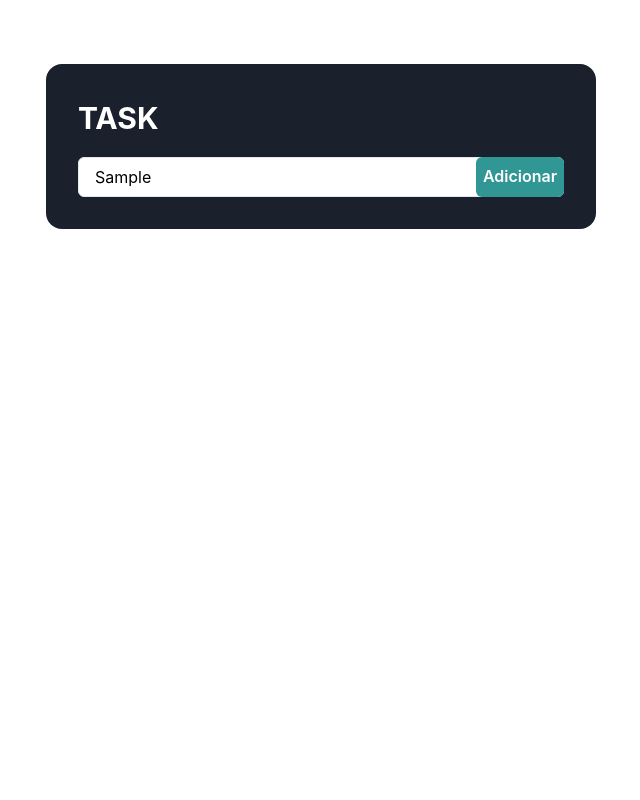
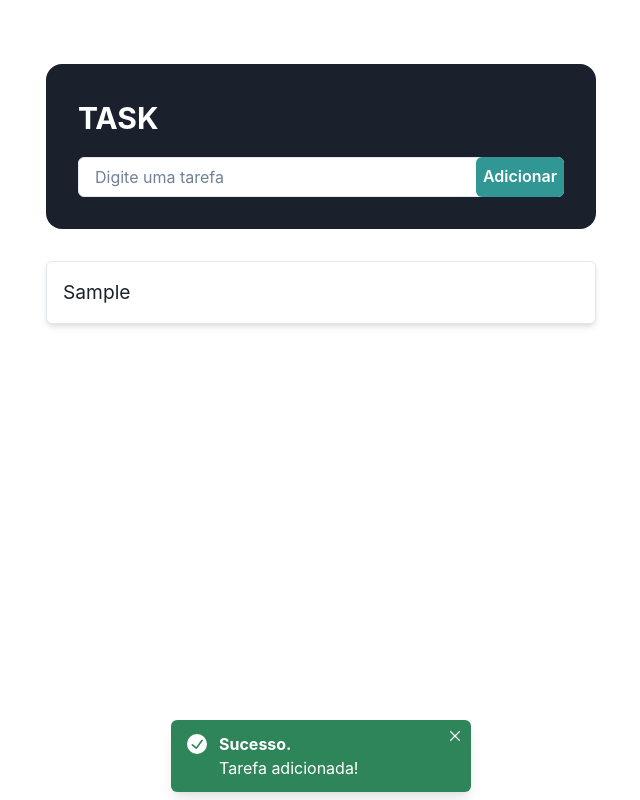
Before and after one commit to fyoussef/tasks, a Next.js app: page / in a window 1280 px wide. Both pictures are taken after typing "Sample" into the empty fields and a click on the button "Adicionar". Shown: the whole page, without its empty margins (319-959 px from the left). Built offline with nearby package versions, Linux system fonts and the light colour scheme.

Commit message:
Adicionando taks utilizando storage

```diff
--- /dev/null
+++ b/src/components/Tasks.tsx
@@ -0,0 +1,32 @@
+import {
+    Box,
+    Text
+} from '@chakra-ui/react'
+
+type TasksProps = {
+    text: string
+}
+
+export function Tasks({ text }: TasksProps) {
+    return (
+        <Box
+          w={550}
+          boxShadow='md'
+          rounded='md'
+          bg='white'
+          border='1px'
+          borderColor='gray.200'
+          display='flex'
+          alignItems='center'
+          px='4'
+        >
+          <Text
+            fontSize='1.2rem'
+            py='4'
+          >
+            {text}
+          </Text>
+
+        </Box>
+    )
+}
--- a/src/pages/index.tsx
+++ b/src/pages/index.tsx
@@ -1,9 +1,63 @@
 import type { NextPage } from 'next'
 import Head from 'next/head'
-import { Flex, Box, Text, Input, Button, InputGroup, InputRightElement } from '@chakra-ui/react'
-
+import {
+  Flex,
+  Box,
+  Text,
+  Input,
+  Button,
+  InputGroup,
+  InputRightElement,
+  VStack
+} from '@chakra-ui/react'
+import { useEffect, useState } from 'react'
+import { Tasks } from '../components/Tasks'
+import { useToast } from '@chakra-ui/react'
 
 const Home: NextPage = () => {
+
+  const [text, setText] = useState('')
+  const [tasks, setTasks] = useState<string[]>([])
+  const toast = useToast()
+
+  useEffect(() => {
+    const task = JSON.parse(localStorage.getItem('tasks') || '[]')
+    if (task.length > 0) {
+      setTasks(task)
+    }
+
+  }, [])
+
+  function addTask() {
+
+    if (!text) {
+      toast({
+        title: 'Erro.',
+        description: "Não é possível adicionar tarefas vazias!",
+        status: 'error',
+        duration: 3000,
+        isClosable: true,
+      })
+      return
+    }
+
+    localStorage.setItem('tasks', JSON.stringify([...tasks, text]))
+
+    const task = JSON.parse(localStorage.getItem('tasks') || '[]')
+
+    setTasks(task)
+    setText('')
+
+    toast({
+      title: 'Sucesso.',
+      description: "Tarefa adicionada!",
+      status: 'success',
+      duration: 3000,
+      isClosable: true,
+    })
+
+  }
+
   return (
     <div>
       <Head>
@@ -16,6 +70,7 @@ const Home: NextPage = () => {
         justify='center'
         alignItems='center'
         mt='16'
+        flexDir='column'
       >
         <Box
           w={550}
@@ -24,6 +79,7 @@ const Home: NextPage = () => {
           px='8'
           py='8'
           rounded='2xl'
+          mb='8'
         >
           <Text
             fontSize='3xl'
@@ -42,6 +98,8 @@ const Home: NextPage = () => {
               size='md'
               backgroundColor='white'
               color='black'
+              value={text}
+              onChange={e => setText(e.target.value)}
             />
             <InputRightElement
               w='5.5rem'
@@ -49,6 +107,7 @@ const Home: NextPage = () => {
               <Button
                 colorScheme='teal'
                 variant='solid'
+                onClick={addTask}
               >
                 Adicionar
               </Button>
@@ -56,6 +115,20 @@ const Home: NextPage = () => {
           </InputGroup>
 
         </Box>
+
+        <VStack>
+          {
+            tasks.map(task => {
+              return (
+                <Tasks
+                  text={task}
+                  key={task}
+                />
+              )
+            })
+          }
+        </VStack>
+
       </Flex>
 
     </div>
```
